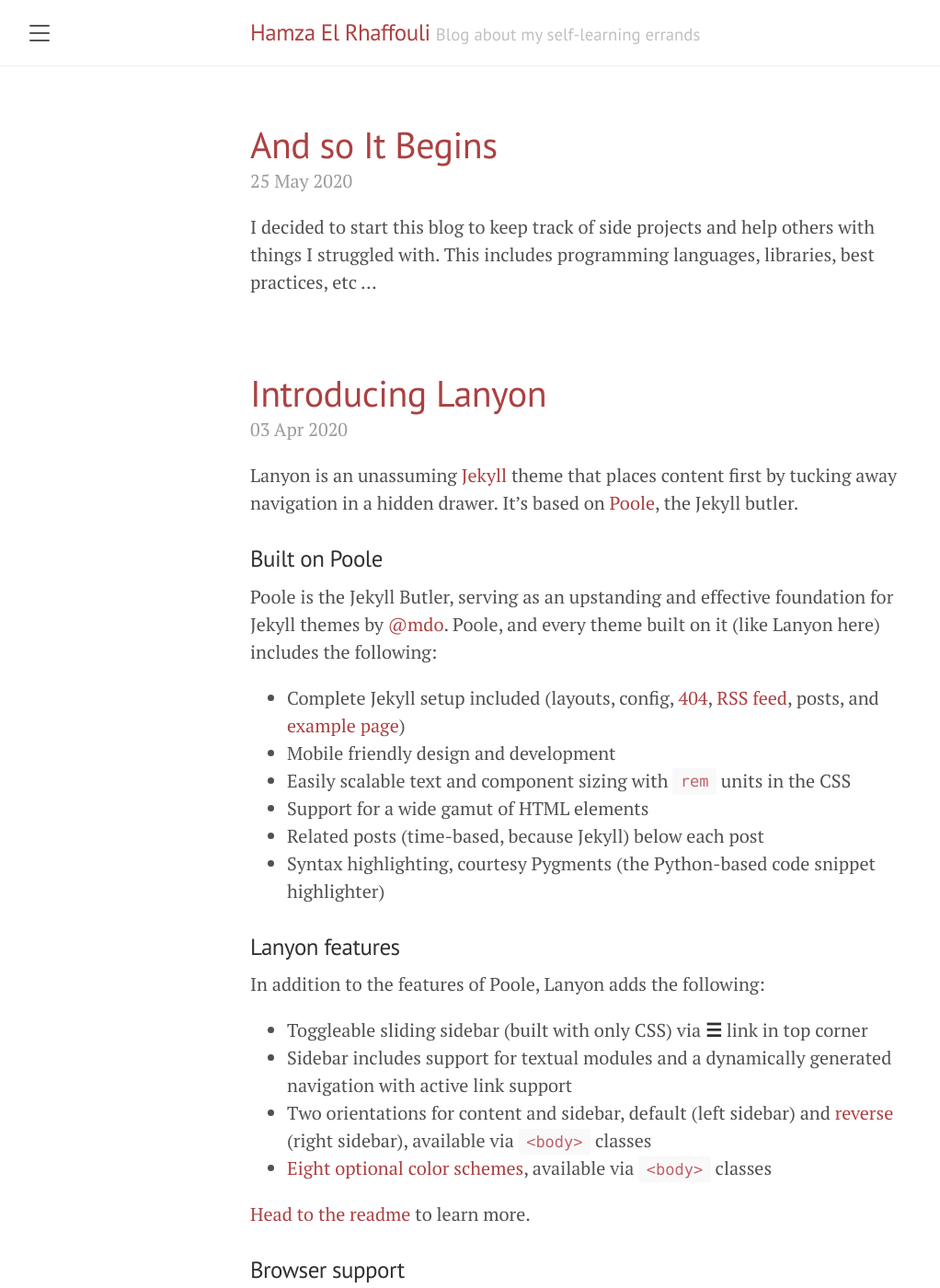
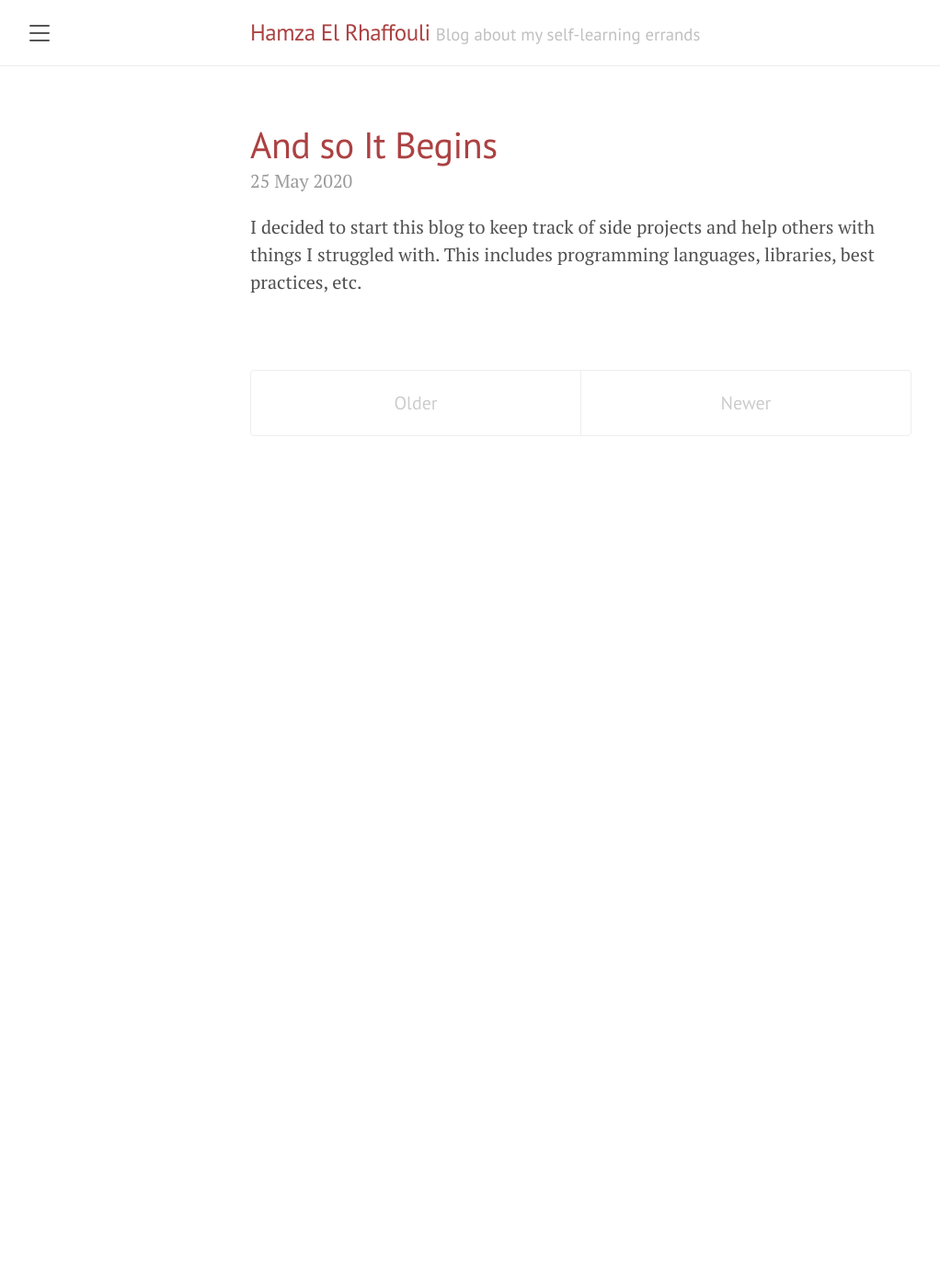
Before and after one commit to elrhaff/elrhaff.github.io, a Jekyll site: the page built from index.html, in a window 1280 px wide and 1400 px high. Shown: the whole window at 92% size, without its empty margins (8-1030 px from the left). Built offline with Jekyll 4.4.1, drawn with Linux system fonts in a browser that asks for light colours; the list of posts is cut into pages by our own code; some of the changed text lies outside the part shown.

```diff
--- a/_posts/2020-04-01-whats-jekyll.md
+++ /dev/null
@@ -1,12 +0,0 @@
----
-layout: post
-title: What's Jekyll?
----
-
-[Jekyll](https://jekyllrb.com) is a static site generator, an open-source tool for creating simple yet powerful websites of all shapes and sizes. From [the project's readme](https://github.com/mojombo/jekyll/blob/master/README.markdown):
-
-  > Jekyll is a simple, blog aware, static site generator. It takes a template directory [...] and spits out a complete, static website suitable for serving with Apache or your favorite web server. This is also the engine behind GitHub Pages, which you can use to host your project’s page or blog right here from GitHub.
-
-It's an immensely useful tool and one we encourage you to use here with Lanyon.
-
-Find out more by [visiting the project on GitHub](https://github.com/mojombo/jekyll).
--- a/_posts/2020-04-02-example-content.md
+++ /dev/null
@@ -1,122 +0,0 @@
----
-layout: post
-title: Example content
----
-
-
-<div class="message">
-  Howdy! This is an example blog post that shows several types of HTML content supported in this theme.
-</div>
-
-Cum sociis natoque penatibus et magnis <a href="#">dis parturient montes</a>, nascetur ridiculus mus. *Aenean eu leo quam.* Pellentesque ornare sem lacinia quam venenatis vestibulum. Sed posuere consectetur est at lobortis. Cras mattis consectetur purus sit amet fermentum.
-
-> Curabitur blandit tempus porttitor. Nullam quis risus eget urna mollis ornare vel eu leo. Nullam id dolor id nibh ultricies vehicula ut id elit.
-
-Etiam porta **sem malesuada magna** mollis euismod. Cras mattis consectetur purus sit amet fermentum. Aenean lacinia bibendum nulla sed consectetur.
-
-## Inline HTML elements
-
-HTML defines a long list of available inline tags, a complete list of which can be found on the [Mozilla Developer Network](https://developer.mozilla.org/en-US/docs/Web/HTML/Element).
-
-- **To bold text**, use `<strong>`.
-- *To italicize text*, use `<em>`.
-- Abbreviations, like <abbr title="HyperText Markup Langage">HTML</abbr> should use `<abbr>`, with an optional `title` attribute for the full phrase.
-- Citations, like <cite>&mdash; Mark otto</cite>, should use `<cite>`.
-- <del>Deleted</del> text should use `<del>` and <ins>inserted</ins> text should use `<ins>`.
-- Superscript <sup>text</sup> uses `<sup>` and subscript <sub>text</sub> uses `<sub>`.
-
-Most of these elements are styled by browsers with few modifications on our part.
-
-## Heading
-
-Vivamus sagittis lacus vel augue rutrum faucibus dolor auctor. Duis mollis, est non commodo luctus, nisi erat porttitor ligula, eget lacinia odio sem nec elit. Morbi leo risus, porta ac consectetur ac, vestibulum at eros.
-
-### Code
-
-Cum sociis natoque penatibus et magnis dis `code element` montes, nascetur ridiculus mus.
-
-{% highlight js %}
-// Example can be run directly in your JavaScript console
-
-// Create a function that takes two arguments and returns the sum of those arguments
-var adder = new Function("a", "b", "return a + b");
-
-// Call the function
-adder(2, 6);
-// > 8
-{% endhighlight %}
-
-Aenean lacinia bibendum nulla sed consectetur. Etiam porta sem malesuada magna mollis euismod. Fusce dapibus, tellus ac cursus commodo, tortor mauris condimentum nibh, ut fermentum massa.
-
-### Lists
-
-Cum sociis natoque penatibus et magnis dis parturient montes, nascetur ridiculus mus. Aenean lacinia bibendum nulla sed consectetur. Etiam porta sem malesuada magna mollis euismod. Fusce dapibus, tellus ac cursus commodo, tortor mauris condimentum nibh, ut fermentum massa justo sit amet risus.
-
-* Praesent commodo cursus magna, vel scelerisque nisl consectetur et.
-* Donec id elit non mi porta gravida at eget metus.
-* Nulla vitae elit libero, a pharetra augue.
-
-Donec ullamcorper nulla non metus auctor fringilla. Nulla vitae elit libero, a pharetra augue.
-
-1. Vestibulum id ligula porta felis euismod semper.
-2. Cum sociis natoque penatibus et magnis dis parturient montes, nascetur ridiculus mus.
-3. Maecenas sed diam eget risus varius blandit sit amet non magna.
-
-Cras mattis consectetur purus sit amet fermentum. Sed posuere consectetur est at lobortis.
-
-<dl>
-  <dt>HyperText Markup Language (HTML)</dt>
-  <dd>The language used to describe and define the content of a Web page</dd>
-
-  <dt>Cascading Style Sheets (CSS)</dt>
-  <dd>Used to describe the appearance of Web content</dd>
-
-  <dt>JavaScript (JS)</dt>
-  <dd>The programming language used to build advanced Web sites and applications</dd>
-</dl>
-
-Integer posuere erat a ante venenatis dapibus posuere velit aliquet. Morbi leo risus, porta ac consectetur ac, vestibulum at eros. Nullam quis risus eget urna mollis ornare vel eu leo.
-
-### Tables
-
-Aenean lacinia bibendum nulla sed consectetur. Lorem ipsum dolor sit amet, consectetur adipiscing elit.
-
-<table>
-  <thead>
-    <tr>
-      <th>Name</th>
-      <th>Upvotes</th>
-      <th>Downvotes</th>
-    </tr>
-  </thead>
-  <tfoot>
-    <tr>
-      <td>Totals</td>
-      <td>21</td>
-      <td>23</td>
-    </tr>
-  </tfoot>
-  <tbody>
-    <tr>
-      <td>Alice</td>
-      <td>10</td>
-      <td>11</td>
-    </tr>
-    <tr>
-      <td>Bob</td>
-      <td>4</td>
-      <td>3</td>
-    </tr>
-    <tr>
-      <td>Charlie</td>
-      <td>7</td>
-      <td>9</td>
-    </tr>
-  </tbody>
-</table>
-
-Nullam id dolor id nibh ultricies vehicula ut id elit. Sed posuere consectetur est at lobortis. Nullam quis risus eget urna mollis ornare vel eu leo.
-
------
-
-Want to see something else added? <a href="https://github.com/poole/poole/issues/new">Open an issue.</a>
--- a/_posts/2020-04-03-introducing-lanyon.md
+++ /dev/null
@@ -1,38 +0,0 @@
----
-layout: post
-title: Introducing Lanyon
----
-
-Lanyon is an unassuming [Jekyll](http://jekyllrb.com) theme that places content first by tucking away navigation in a hidden drawer. It's based on [Poole](http://getpoole.com), the Jekyll butler.
-
-### Built on Poole
-
-Poole is the Jekyll Butler, serving as an upstanding and effective foundation for Jekyll themes by [@mdo](https://twitter.com/mdo). Poole, and every theme built on it (like Lanyon here) includes the following:
-
-* Complete Jekyll setup included (layouts, config, [404](/404), [RSS feed](/atom.xml), posts, and [example page](/about))
-* Mobile friendly design and development
-* Easily scalable text and component sizing with `rem` units in the CSS
-* Support for a wide gamut of HTML elements
-* Related posts (time-based, because Jekyll) below each post
-* Syntax highlighting, courtesy Pygments (the Python-based code snippet highlighter)
-
-### Lanyon features
-
-In addition to the features of Poole, Lanyon adds the following:
-
-* Toggleable sliding sidebar (built with only CSS) via **☰** link in top corner
-* Sidebar includes support for textual modules and a dynamically generated navigation with active link support
-* Two orientations for content and sidebar, default (left sidebar) and [reverse](https://github.com/poole/lanyon#reverse-layout) (right sidebar), available via `<body>` classes
-* [Eight optional color schemes](https://github.com/poole/lanyon#themes), available via `<body>` classes
-
-[Head to the readme](https://github.com/poole/lanyon#readme) to learn more.
-
-### Browser support
-
-Lanyon is by preference a forward-thinking project. In addition to the latest versions of Chrome, Safari (mobile and desktop), and Firefox, it is only compatible with Internet Explorer 9 and above.
-
-### Download
-
-Lanyon is developed on and hosted with GitHub. Head to the <a href="https://github.com/poole/lanyon">GitHub repository</a> for downloads, bug reports, and features requests.
-
-Thanks!
```
Also changed, not shown: _posts/2020-05-25-and-so-it-begins.md (+3 -3 lines), 1 other file.
